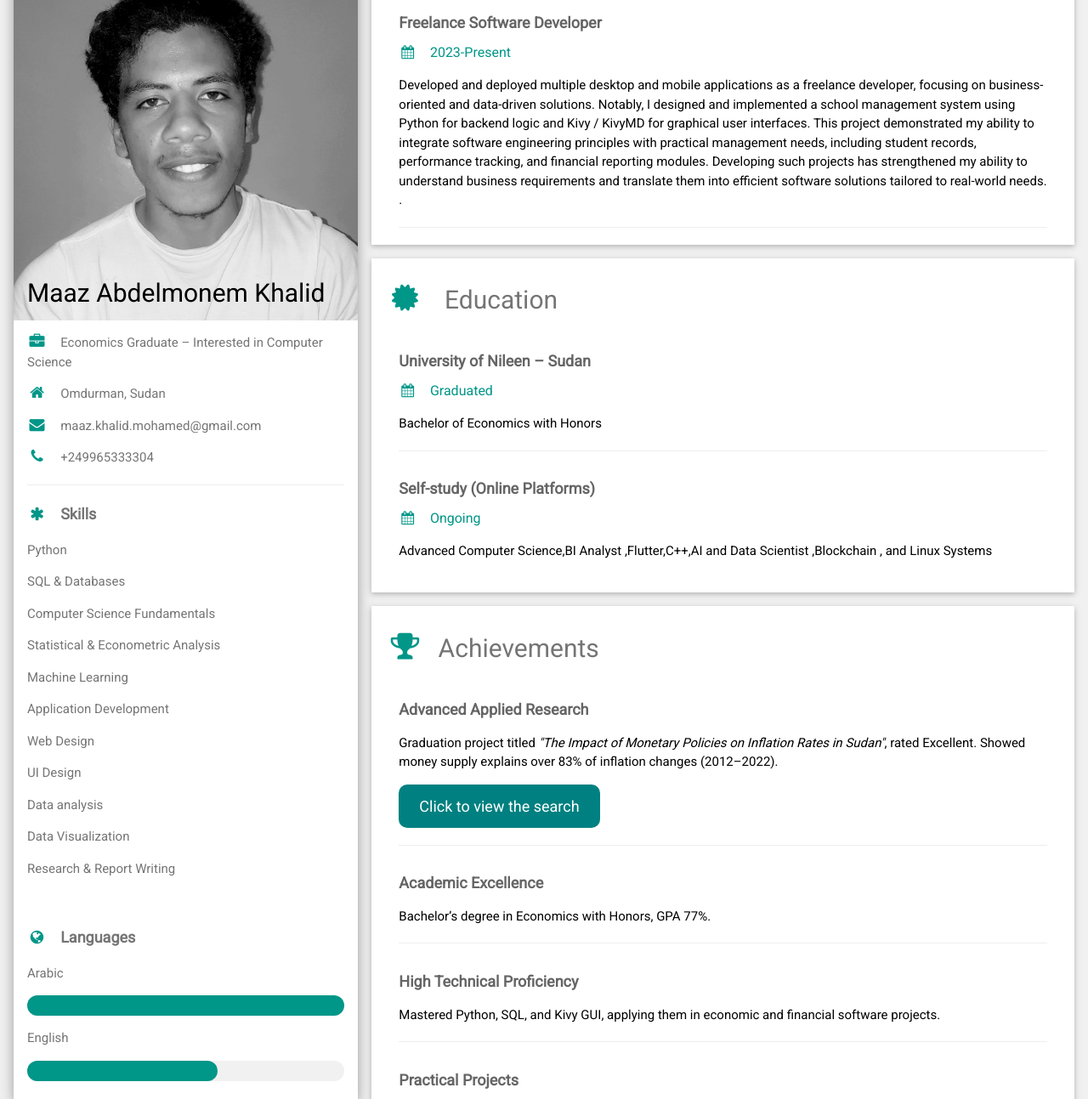
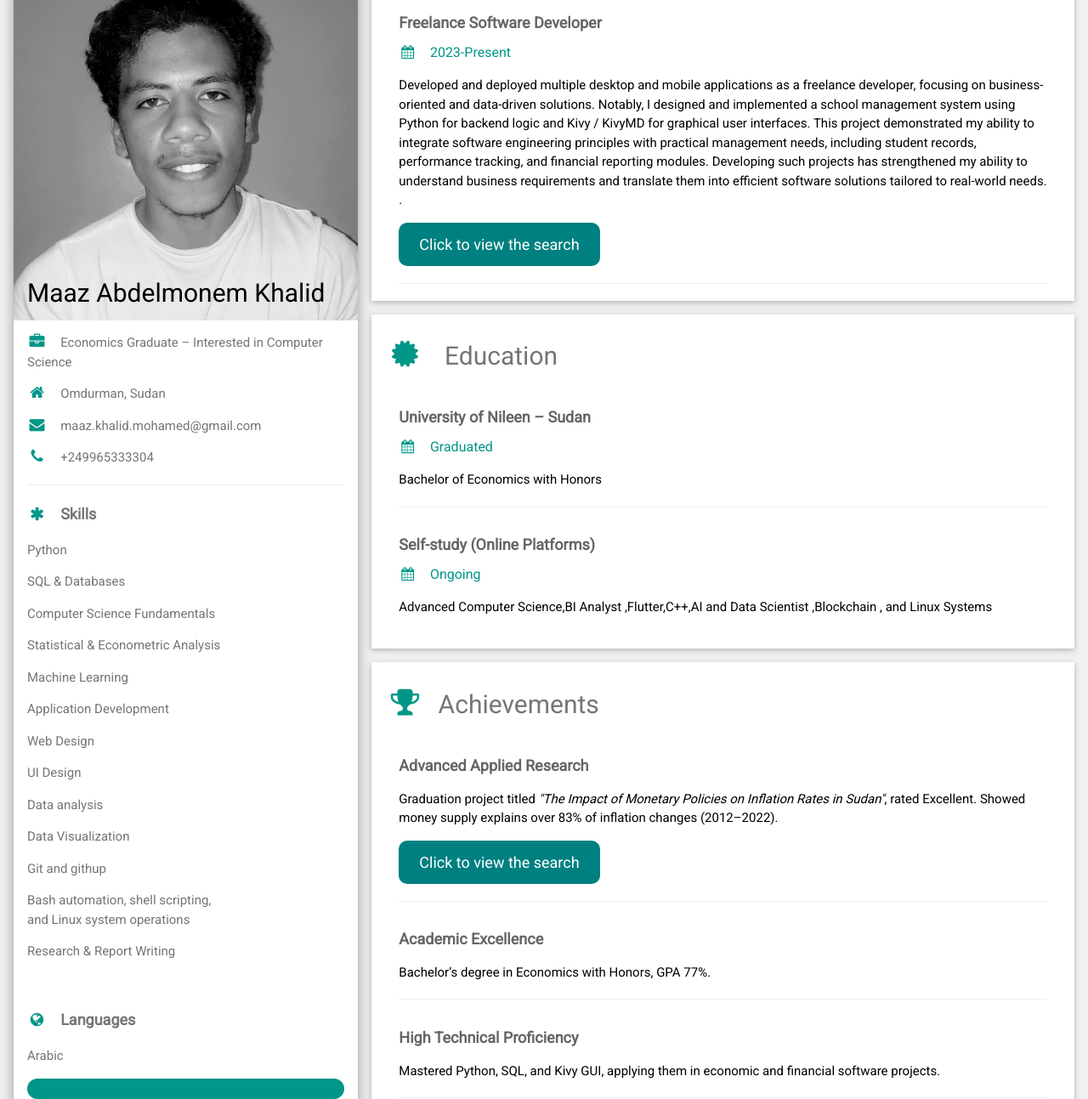
Before and after one commit to maaz-abdelmonem/portfolio, a plain HTML site: page index.html in a window 1280 px wide. Shown: the part 110-1403 px from the top of the page at 85% size. Drawn offline with nearby package versions, Linux system fonts and the light colour scheme.

Commit message:
Enhance index.html with new skills and project link
Added new sections for Git, GitHub, Bash automation, and a button to view a project.

```diff
--- a/index.html
+++ b/index.html
@@ -60,6 +60,8 @@ html,body,h1,h2,h3,h4,h5,h6 {font-family: "Roboto", sans-serif}
            <p>UI Design </p>
            <p>Data analysis</p>
           <p>Data Visualization</p>
+           <p> Git and githup </p>
+           <p> Bash automation, shell scripting,<br> and Linux system operations </p>
           <p>Research & Report Writing</p>
           <br>
 
@@ -96,6 +98,10 @@ This project demonstrated my ability to integrate software engineering principle
             and translate them into efficient software solutions tailored to real-world needs.
 
 .</p>
+
+           <button class="my-btn" onclick="document.location='https://maaz-abdelmonem.github.io/portfolio/School%20management%20system'">
+            Click to view the search
+            </button>
           <hr>
         </div>
       </div>
```
